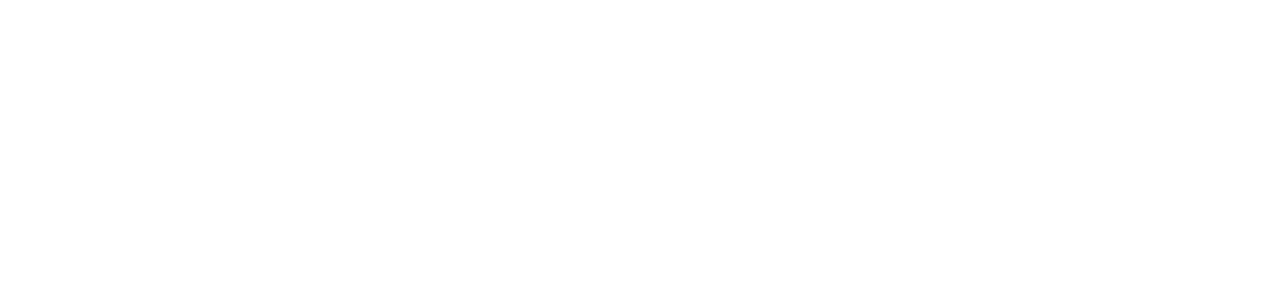
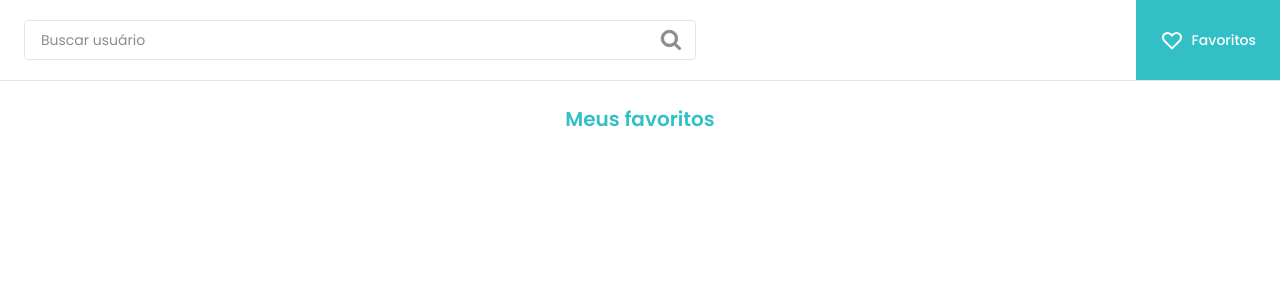
Before and after one commit to HigorDenomar/repo-explorer, a React (Vite) app: page /favoritos in a window 1280 px wide. Before the commit this address had no page. Shown: the top 300 px of the page. Built offline with nearby package versions, Linux system fonts and the light colour scheme.

Commit message:
feat: creates favorite repositories page

```diff
--- a/src/App.tsx
+++ b/src/App.tsx
@@ -1,5 +1,6 @@
 import { Route, Routes } from 'react-router-dom';
 import { BaseLayout } from './layouts/base-layout';
+import { FavoritesPage } from './pages/favorites';
 import { Home } from './pages/home';
 import { UserPage } from './pages/user';
 
@@ -9,6 +10,7 @@
       <Route path='/' element={<BaseLayout />}>
         <Route index element={<Home />} />
         <Route path='user/:username' element={<UserPage />} />
+        <Route path='/favoritos' element={<FavoritesPage />} />
       </Route>
     </Routes>
   )
--- /dev/null
+++ b/src/pages/favorites.tsx
@@ -0,0 +1,17 @@
+import { RepositoryCard } from '../components/repository-card'
+import { useFavoriteStore } from '../store/favorite'
+
+export function FavoritesPage() {
+  const { favorites } = useFavoriteStore()
+  return (
+    <main className='p-4 pt-6  max-w-4xl mx-auto'>
+      <h2 className='text-primary font-semibold text-xl mb-6 text-center'>Meus favoritos</h2>
+
+      <ul className='flex flex-col gap-4'>
+        {favorites.map((favorite) => (
+          <RepositoryCard key={favorite.id} repository={favorite} />
+        ))}
+      </ul>
+    </main>
+  )
+}
```
